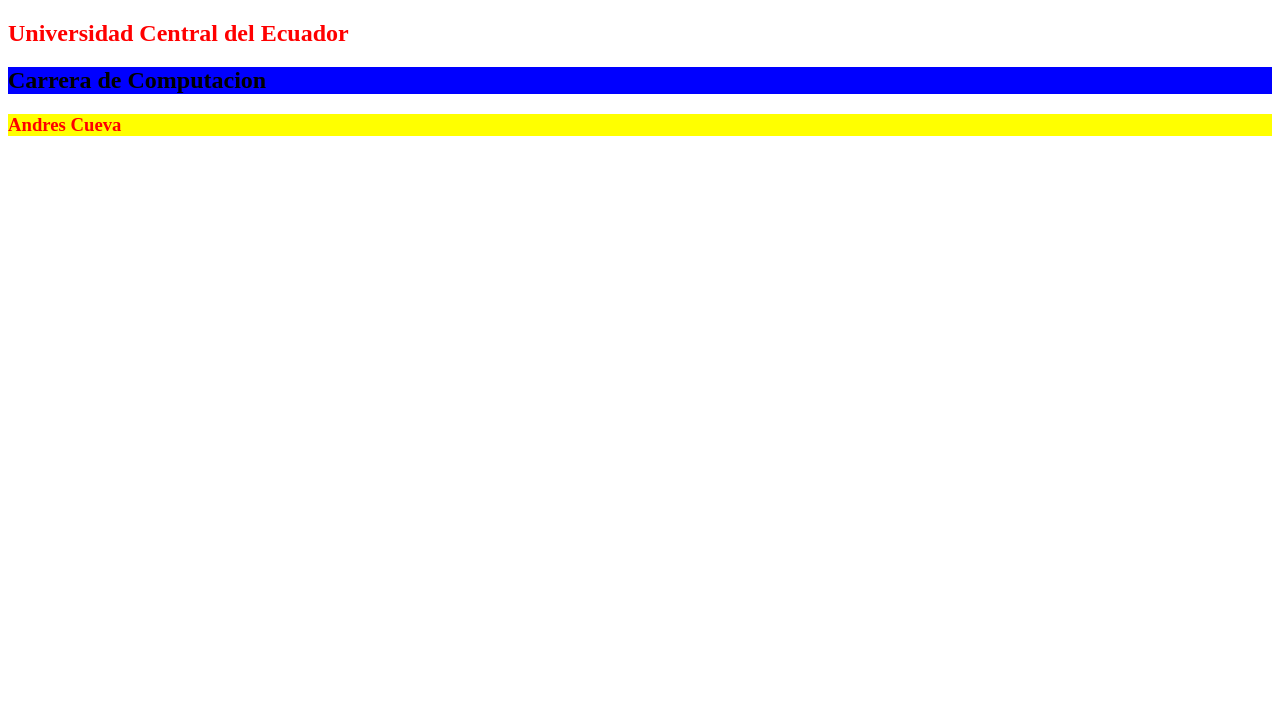
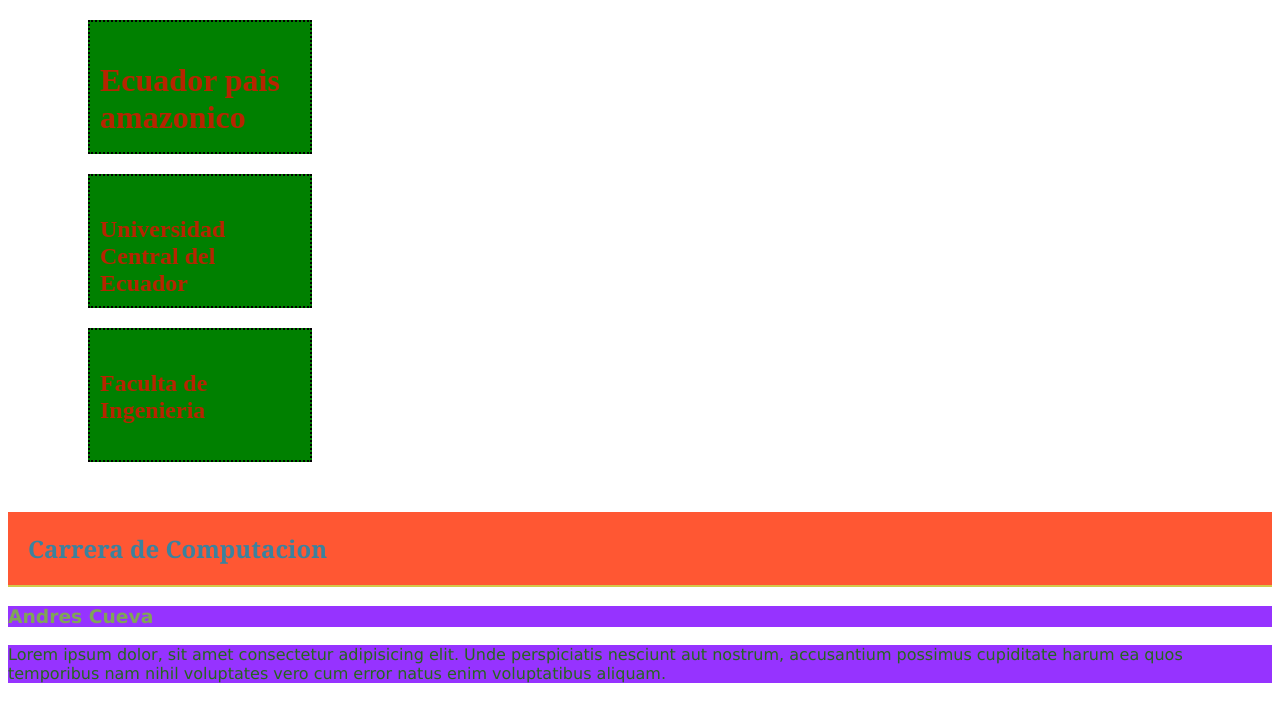
Before and after one commit to AndyDNH/pw_unidad1_ac, a plain HTML site: page pages/estilosinternos.html in a window 1280 px wide. Drawn offline with Linux system fonts and the light colour scheme.

Commit message:
Taller 4
Estilos

```diff
--- /dev/null
+++ b/css/estilos.css
@@ -0,0 +1,25 @@
+h1{
+    color: black;
+    background-color: yellow;
+    font-size: 24px;
+    text-align: center;
+}
+h2 {
+    color: rgb(59, 130, 158);
+    background:  #ff5733 ;
+    font-family: Georgia, 'Times New Roman', Times, serif;
+    padding: 20px;
+    margin-top: 50px;
+    margin-bottom: 10px;
+    border-bottom: solid rgb(210, 201, 75) 2px;
+}
+h3 {
+    color: rgb(127, 165, 86);
+    background:  #9633ff ;
+    font-family: 'Lucida Sans', 'Lucida Sans Regular', 'Lucida Grande', 'Lucida Sans Unicode', Geneva, Verdana, sans-serif;
+}
+p {
+    color: rgb(38, 102, 30);
+    background:  #9633ff ;
+    font-family: 'Lucida Sans', 'Lucida Sans Regular', 'Lucida Grande', 'Lucida Sans Unicode', Geneva, Verdana, sans-serif;
+}
--- a/pages/estilosinternos.html
+++ b/pages/estilosinternos.html
@@ -4,16 +4,57 @@
     <meta charset="UTF-8">
     <meta name="viewport" content="width=device-width, initial-scale=1.0">
     <title>Document</title>
+
+    <!-- estilo por elemento-->
+    <style>
+        /* <!-- estilo por elemento--> */
+
+        h1 {
+            color: rgba(255, 0, 0, 0.719);
+            background: green;
+            /* Espacio entre el texto y llos borders */
+            padding: 40px 10px 20px 10px;
+            width: 200px;
+            height: 70px;
+            border: dotted black 2px;
+            /* Espacios de mi borde hacia afuera con otros elementos */
+            margin: 20px 80px;
+        }
+        h2 {
+            color: rgb(59, 130, 158);
+            background:  #ff5733 ;
+            font-family: Georgia, 'Times New Roman', Times, serif;
+            padding: 20px;
+            margin-top: 50px;
+            margin-bottom: 10px;
+            border-bottom: solid rgb(210, 201, 75) 2px;
+        }
+        h3 {
+            color: rgb(127, 165, 86);
+            background:  #9633ff ;
+            font-family: 'Lucida Sans', 'Lucida Sans Regular', 'Lucida Grande', 'Lucida Sans Unicode', Geneva, Verdana, sans-serif;
+        }
+        p {
+            color: rgb(38, 102, 30);
+            background:  #9633ff ;
+            font-family: 'Lucida Sans', 'Lucida Sans Regular', 'Lucida Grande', 'Lucida Sans Unicode', Geneva, Verdana, sans-serif;
+        }
+
+    </style>
 </head>
 <body>
     <header>
-
+        <h1>Ecuador pais amazonico</h1>
     </header>
     <nav></nav>
     <section>
-        <h1 style="color: red;">Universidad Central del Ecuador</h1>
-        <h2 style="background: blue;">Carrera de Computacion</h2>
-        <h3 style="color: red;background: yellow;">Andres Cueva</h3>
+        <h1>Universidad Central del Ecuador</h1>
+        <h1>Faculta de Ingenieria</h1>
+        <h2 >Carrera de Computacion</h2>
+        <h3 >Andres Cueva</h3>
+
+        <p >Lorem ipsum dolor, sit amet consectetur adipisicing elit. Unde perspiciatis nesciunt aut nostrum, accusantium possimus cupiditate harum ea quos temporibus nam nihil voluptates vero cum error natus enim voluptatibus aliquam.</p>
+
     </section>
     <aside></aside>
     <footer>
```
Also changed, not shown: index.html (+1 -1 lines), pages/estilosenlinea.html (+5 -0 lines), pages/estilosexternos.html (+8 -0 lines), css/estilos2.css (added).
